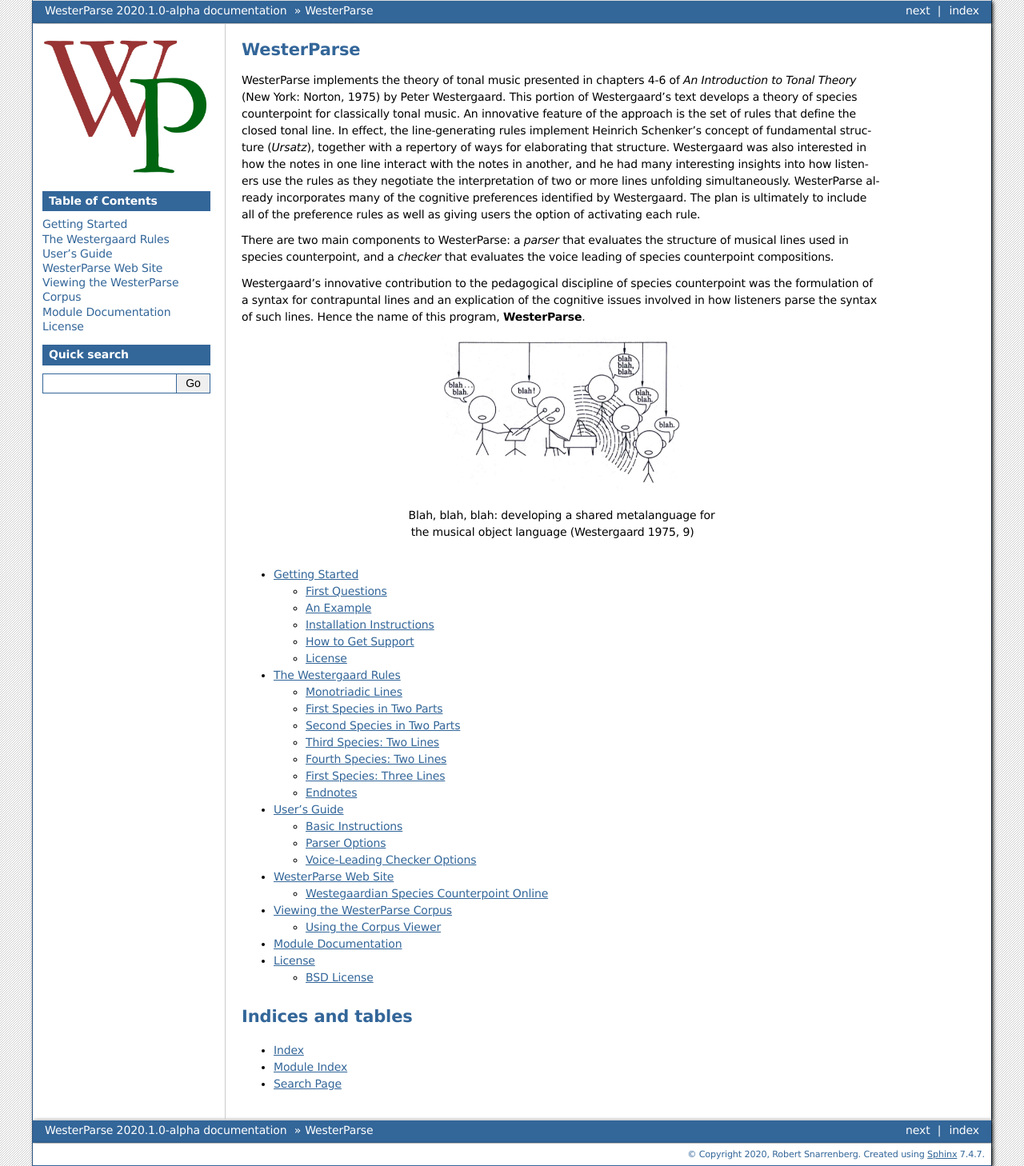
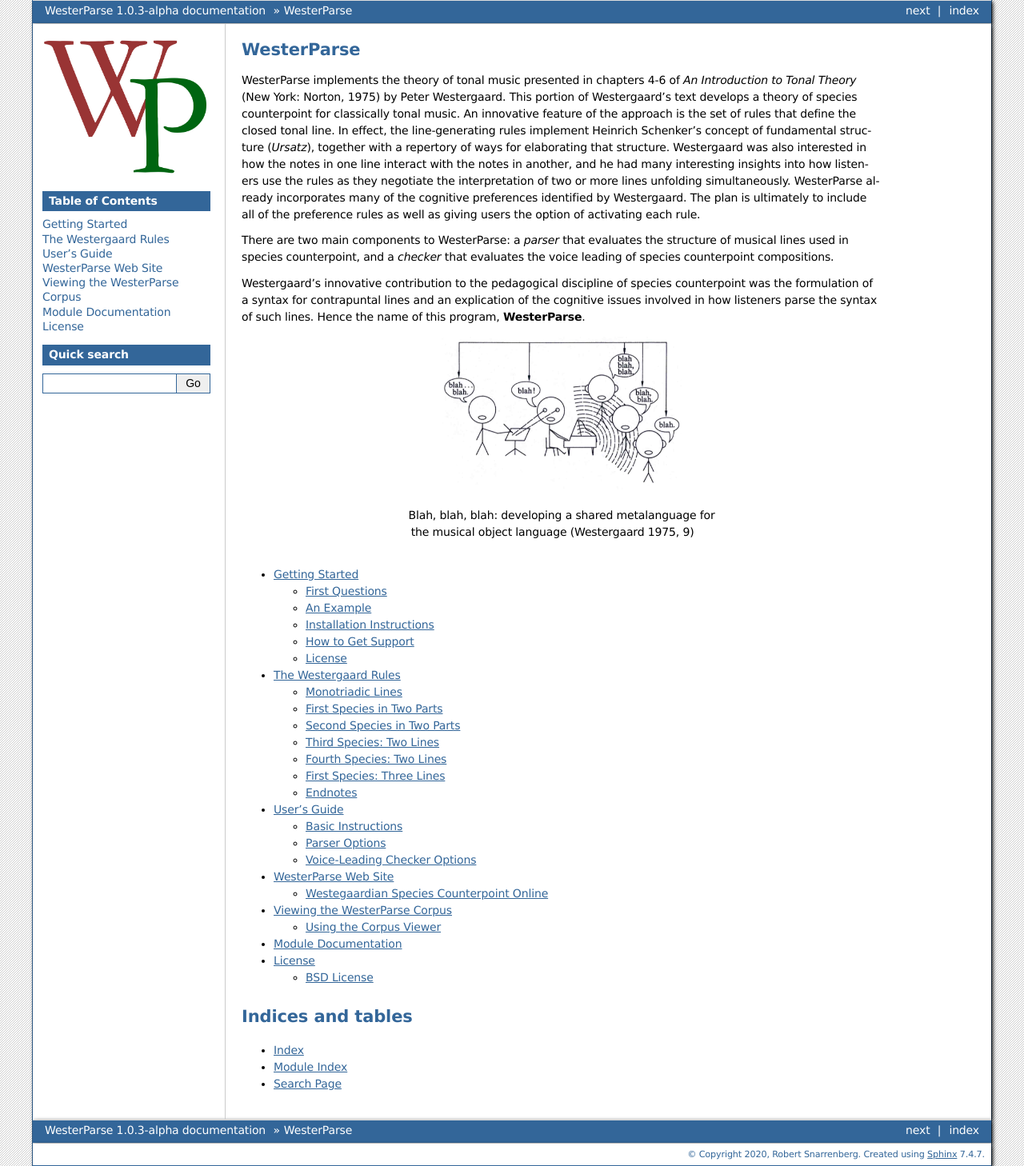
Before and after one commit to snarrenberg/westerparse, a Sphinx documentation site: the page built from docs/index.rst, in a window 1280 px wide. Shown: the whole page at 80% size. Built offline with Sphinx 7.4.7, drawn with Linux system fonts in a browser that asks for light colours.

Commit message:
upd rtd config

```diff
--- a/docs/conf.py
+++ b/docs/conf.py
@@ -19,7 +19,7 @@
 project = 'WesterParse'
 copyright = u'2020, Robert Snarrenberg'
 author = u'Robert Snarrenberg'
-version = release =  '2020.1.0-alpha'
+version = release =  '1.0.3-alpha'
 
 # -- General configuration ---------------------------------------------------
 
--- a/setup.py
+++ b/setup.py
@@ -8,7 +8,7 @@
 
 setup(
     name='westerparse-pkg-snarrenberg',
-    version='1.0.2-alpha',
+    version='1.0.3-alpha',
     description='An application for evaluating Westergaardian species counterpoint',
     long_description=long_description,
     long_description_content_type='text/markdown',
```
Also changed, not shown: .readthedocs.yml.
